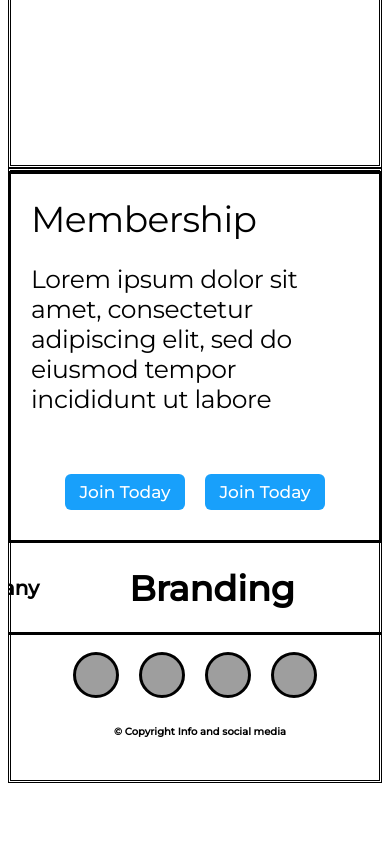
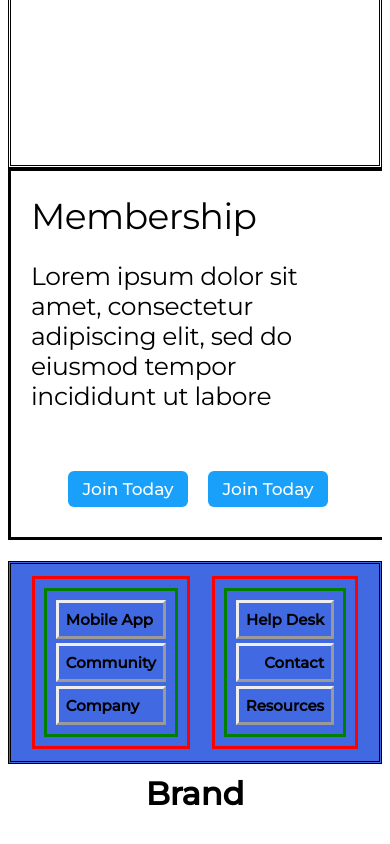
Before and after one commit to mechaadi/OnlineLawyerSuite, a Next.js app: page / in a window 390 px wide. Shown: the part 4102-4946 px from the top of the page. Before the commit the page ends 4893 px from the top, so only its background shows below. Built offline with nearby package versions, Linux system fonts and the light colour scheme; grey boxes are pictures that could not be loaded.

Commit message:
Footer fix

```diff
--- a/pages/Components/Footer/Footer.js
+++ b/pages/Components/Footer/Footer.js
@@ -1,29 +1,27 @@
 import footer from "./footer.module.css";
 const Footer = () => {
   return (
-    <div className={footer.main +' '+ footer.footer}>
-      <div>
-        <div className={footer.row}>
-          <div className={footer.col}>Mobile app</div>
-          <div className={footer.col}>Community</div>
-          <div className={footer.col}>Company</div>
-          <div className={footer.col + ' ' + footer.brand}>Branding</div>
-          <div className={footer.col}>Help desk</div>
-          <div className={footer.col}>Contact</div>
-          <div className={footer.col}>Resources</div>
-        </div>
-        <div className={footer.gola_container}>
-          <div className={footer.Hello} />
-          <div className={footer.Hello} />
-          <div className={footer.Hello} />
-          <div className={footer.Hello} />
-
-        </div>
-        <div className={footer.row2}>
-          <p className={footer.col + ' ' + footer.bla}>&copy; Copyright Info and social media</p>
-        </div>
+    <div>
+    <div className={footer.App}>
+      <div className={footer.left}>
+        <ul className={footer.list}>
+          <li className={footer.li}>Mobile App</li>
+          <li className={footer.li}>Community</li>
+          <li className={footer.li}>Company</li>
+        </ul>
       </div>
+      <div className={footer.brand}>Branding</div>
+      <div className={footer.left  + ' ' +  footer.right}>
+        <ul className={footer.list}>
+          <li className={footer.li}>Help Desk</li>
+          <li className={footer.li}>Contact</li>
+          <li className={footer.li}>Resources</li>
+        </ul>
+      </div>
+      {/* </div> */}
     </div>
+    <div className={footer.brand2}>Brand</div>
+  </div>
   );
 };
 export default Footer;
--- a/pages/Components/Footer/footer.module.css
+++ b/pages/Components/Footer/footer.module.css
@@ -1,62 +1,117 @@
-.main-footer {
+
+@import url("https://fonts.googleapis.com/css2?family=Comfortaa:wght@400;500&display=swap");
+@import url("https://fonts.googleapis.com/css2?family=Montserrat:wght@500&display=swap");
+.App {
+  font-family: sans-serif;
+  text-align: center;
   display: flex;
+  background-color: orange;
+  border-style: double;
+  font-family: "Montserrat", sans-serif;
+  justify-content: space-around;
+  width: auto;
+  align-items: center;
+  padding: 10px;
 }
-.row {
+.brand2 {
+  display: none;
+  font-family: "Montserrat", sans-serif;
+  width: auto;
+  text-align: center;
+  align-items: center;
+  padding: 10px;
+}
+.left {
+  display: flex;
+  border-style: solid;
+  text-align: left;
   width: 100%;
-  margin: 0px auto 10px auto;
+  border-color: red;
+  justify-content: space-between;
+  padding: 10px;
+}
+.right {
+  text-align: right;
+}
+.list {
+  border-style: solid;
+  border-color: green;
+  list-style-type: none;
+  padding: 0px;
   display: flex;
+  margin: 0px;
   justify-content: space-between;
-  align-items: center;
-  border-bottom-style: solid;
+  width: 100%;
 }
-.row2 {
-  display: flex;
-  justify-content: space-between;
-  align-items: center;
-}
-.col {
-  font-size: 20px;
-  /* border-style: groove; */
+.li {
+  padding: 5px;
+  margin: 5px;
   width: 100%;
-  /* padding: 2px; */
-  margin-bottom: 20px;
-  flex: 1;
-  margin-right: 10px;
-  margin-left: 10px;
-}
-.bla {
-    margin-top: 10px;
-  text-align: center;
-  font-size: 10px;
-  margin-left: 20px;
-}
-.gola_container {
-  display: flex;
-  justify-content: center;
-  align-items: center;
-  height: 50px;
-  width: 100%;
-  margin-bottom: 20px;
-}
-.Hello {
-     margin-top: 10px;
-  background-image: url("https://picsum.photos/100/300");
-  margin-left: 10px;
-  margin-right: 10px;
-
-  height: 40px;
-  width: 40px;
-  border-radius: 50%;
-  border-style: solid;
+  font-size: 15px;
+  font-weight: bold;
+  border-style: outset;
 }
 .brand {
+  display: flex;
+  margin-right: 10px;
+  font-family: "Comfortaa", cursive;
+  font-size: 28.4444px;
+  margin-left: 10px;
   font-size: 35px;
-  text-align: center;
-  margin-left: 80px;
-  margin-right: 100px;
 }
-/* @media(max-width: 900px){
-    .row{
-        flex-wrap: wrap;
-    }
-} */
+
+@media screen and (max-width: 900px) {
+  .App {
+    background-color: olive;
+  }
+  .brand2 {
+    display: none;
+  }
+  .list {
+    flex-direction: column;
+  }
+  .li {
+    width: auto;
+  }
+}
+@media screen and (max-width: 770px) {
+  .App {
+    background-color: olive;
+  }
+}
+@media screen and (max-width: 490px) {
+  .App {
+    background-color: royalblue;
+  }
+
+  .brand {
+    display: none;
+  }
+  .li {
+    font-size: 15px;
+    width: auto;
+  }
+  .brand2 {
+    display: block;
+  }
+  .list,
+  .right,
+  .left,
+  .li {
+    padding: 7px;
+    margin: 2px;
+    width: auto;
+    height: auto;
+  }
+}
+@media screen and (max-width: 350px) {
+  .list,
+  .right,
+  .left,
+  .li {
+    padding: 5px;
+    margin: 2px;
+    width: auto;
+    height: auto;
+  }
+}
--- a/pages/Components/Login/login.module.css
+++ b/pages/Components/Login/login.module.css
@@ -15,7 +15,7 @@
 }
 
 .login {
-  height: 98vh;
+  height: auto;
   justify-content: space-around;
   display: flex;
   align-items: center;
--- a/pages/Components/Register/register.module.css
+++ b/pages/Components/Register/register.module.css
@@ -15,7 +15,7 @@
 }
 
 .register {
-  height: 98vh;
+  height: auto;
   justify-content: space-around;
   display: flex;
   align-items: center;
--- a/pages/app.module.css
+++ b/pages/app.module.css
@@ -41,12 +41,12 @@
 }
 
 .section_down {
-  border-style: double;
+  /* border-style: double;
   display: flex;
   flex-direction: column;
   height: auto;
   align-items: center;
-  justify-content: center;
+  justify-content: center; */
 }
 .membership {
   height: 340px;
@@ -57,12 +57,12 @@
   justify-content: stretch;
 }
 .footer {
-  flex: 1;
-  height: 40vh;
+  /* flex: 1;
+  height: auto;
   width: 100%;
-  display: flex;
+   display: flex;
   align-items: center;
-  justify-content: center;
+  justify-content: stretch; */
 }
 
 /* h1 {
```
